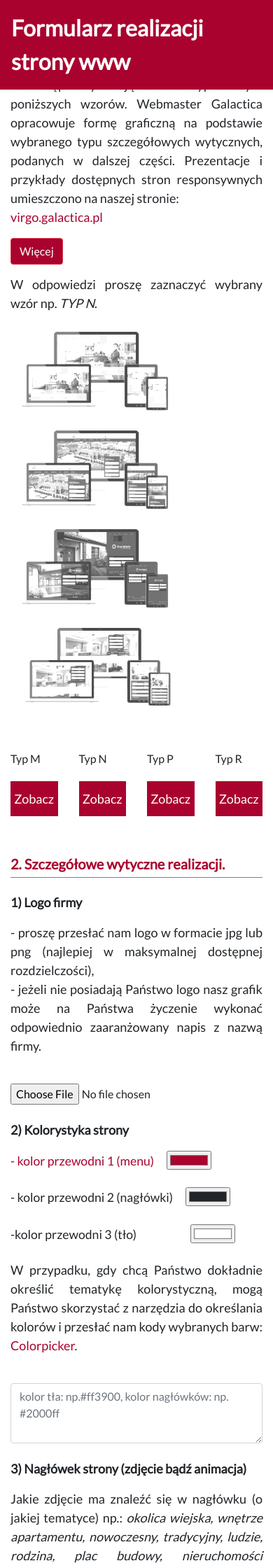
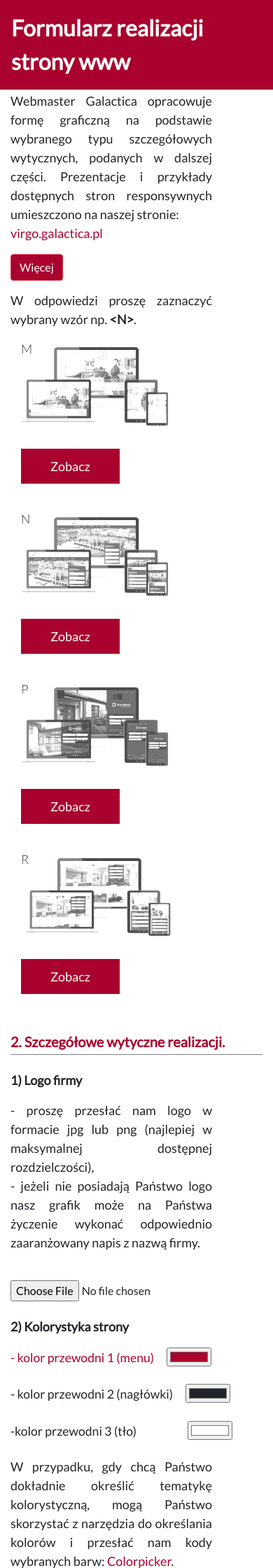
Before and after one commit to IgaSyl/order_website, a PHP site: page / in a window 390 px wide; the page is wider, and only the part inside the window is pictured. Shown: the top 2240 px of that part at 70% size. Run offline with PHP 8.4, Linux system fonts and the light colour scheme; grey boxes are pictures that could not be loaded.

Commit message:
web type input edit

```diff
--- a/CSS/style.css
+++ b/CSS/style.css
@@ -6,7 +6,6 @@
 
 body {
     padding-top: 7%;
-
 }
 
 .container {
@@ -23,9 +22,6 @@ body {
     max-width: 1110px;
     margin: 0 auto;
 }
-
-
-
 
 .resWeb-type,
 .web-details {
@@ -74,37 +70,6 @@ p {
     background-color: #a9022e;
 }
 
-
-
-@media(max-width: 680px) {
-    .select-color {
-        background-image: linear-gradient(to right, red, orange, yellow, green, rgb(170, 170, 218), rgb(186, 132, 224), violet);
-        height: 80px;
-        border-radius: .25rem;
-        margin-bottom: 15px;
-        width: 100%;
-        padding: 10px;
-        font-weight: 500;
-    }
-
-    p {
-        width: 100%;
-        text-align: justify;
-        font-size: 18px;
-    }
-
-    .formTitle {
-        margin-top: 30px;
-        margin-bottom: 30px;
-        font-size: 18px;
-        font-weight: bold;
-        color: white;
-        background-color: #a9022e;
-        ;
-        padding: 10px;
-        text-align: center;
-    }
-
 .resWeb-type,
 .web-details {
     border-bottom: 1px solid grey;
@@ -129,15 +94,10 @@ p {
 }
 
 
-}
-
 a,
 a:hover {
     color: #a9022e;
 }
-
-
-
 
 img {
     max-width: 100%;
@@ -149,13 +109,21 @@ img {
 }
 
 .row {
-
     margin-bottom: 15px;
 }
 
+span{
+    font-weight: bold;
+}
+span::before{
+    content: "<"
+}
+span::after{
+    content: ">"
+}
 
 a.show-presentation {
-    width: 200px;
+    width: 90%;
     height: 50px;
     margin: 20px 0px;
     background: #a9022e url(../sources/img/icon-resize.png) no-repeat 256px center;
@@ -174,6 +142,7 @@ a.show-presentation {
 .form-check-label--P,
 .form-check-label--R {
     filter: brightness(1.5) grayscale(1) opacity(.7);
+    color: #a9022e;
 }
 
 .form-check-label--M:hover,
@@ -187,18 +156,18 @@ a.show-presentation {
 input[type="radio"] {
     display: none;
 }
-
+/*
+.form-check-label{
+    border: 2px solid none;
+    padding: 5%;
+  } */
 
 input[type="radio"]:checked+label {
-
-    border: 1px solid #a9022e;
     background-color: #a9022e;
     opacity: 0, 5;
     filter: none;
+    padding: 5%;
 }
-
-
-
 
 .form-check-label--M {
     background-image: url(../sources/img/templatem.jpg);
@@ -268,6 +237,7 @@ label[for=base3] {
 
 input[type="color"] {
     width: 64px;
+    cursor: pointer;
 }
 
 :root {
@@ -284,13 +254,10 @@ label[for=base2] {
     color: var(--base2);
 }
 
-
-
 @media(min-width:768px) and (max-width:991px) {
 
-
     a.show-presentation {
-        width: 100%;
+        width: 70%;
         height: 50px;
         margin: 20px 0px;
         background: #a9022e url(../sources/img/icon-resize.png) no-repeat 256px center;
@@ -303,12 +270,20 @@ label[for=base2] {
         display: block;
     }
 
+    body {
+        padding-top: 15%;
+    }
+
+    label[for=base3] {
+        margin-right: 17.5%;
+    }
+
 }
 
 
 @media(max-width:767px) {
     a.show-presentation {
-        width: 100%;
+        width: 47%;
         height: 50px;
 
         background: #a9022e url(../sources/img/icon-resize.png) no-repeat 256px center;
@@ -319,6 +294,9 @@ label[for=base2] {
         line-height: 50px;
         text-align: center;
         display: inline-block;
+    }
+    label[for=base3] {
+        margin-right: 19.5%;
     }
 }
 
@@ -335,11 +313,11 @@ label[for=base2] {
     }
 
     body {
-        padding-top: 30%;
+        padding-top: 26%;
     }
 
     a.show-presentation {
-        width: 100%;
+        width: 76%;
         height: 50px;
         background: #a9022e url(../sources/img/icon-resize.png) no-repeat 256px center;
         background: #a9022e url(../images/virgo/icon-resize.png) no-repeat 256px center;
@@ -352,19 +330,10 @@ label[for=base2] {
     }
 
     label[for=base3] {
-        margin-right: 39.5%;
+        margin-right: 19.5%;
     }
+
     label[for=base1] {
         margin-right: 12%;
     }
 }
-
-@media(max-width:767px) {
-    body {
-        padding-top: 15%;
-    }
-
-    label[for=base3] {
-        margin-right: 20.5%;
-    }
-}
--- a/index.php
+++ b/index.php
@@ -32,64 +32,62 @@
         <form class="needs-validation" novalidate id="orderForm" method="POST" enctype="multipart/form-data"
             action="mail_db.php">
 
-            <p>W odpowiedzi proszę zaznaczyć wybrany wzór np. <em>TYP N</em>.</p>
+            <p>W odpowiedzi proszę zaznaczyć wybrany wzór np. <span>N</span>.</p>
             <div class="container row">
-
-                <div class="col">
+                <div class="col-lg-3 col-md-6">
                     <div class="form-check form-check-inline form-check webtype">
                         <input class="form-check-input" type="radio" id="typeM" name="web-type" value="Typ M" required>
-                        <label class="form-check-label form-check-label--M" for="typeM"></label>
+                        <label class="form-check-label form-check-label--M" for="typeM">M</label>
                     </div>
+                    <a href="http://f.formy.net/projekty/template-m" class="show-presentation" target="_blank"
+                        title="Prezentacja szablonu M">Zobacz prezentację</a>
                 </div>
-
-                <div class="col">
+                <div class="col-lg-3 col-md-6 ">
                     <div class="form-check form-check-inline webtype">
                         <input class="form-check-input" type="radio" id="typeN" name="web-type" value="Typ N" required>
-                        <label class="form-check-label form-check-label--N" for="typeN"></label>
+                        <label class="form-check-label form-check-label--N" for="typeN">N</label>
                     </div>
+                    <a href="http://f.formy.net/projekty/template-n" class="show-presentation" target="_blank"
+                        title="Prezentacja szablonu N">Zobacz prezentację</a>
                 </div>
-                <div class="col">
+                <div class="col-lg-3 col-md-6">
                     <div class="form-check form-check-inline webtype">
                         <input class="form-check-input" type="radio" id="typeP" name="web-type" value="Typ P" required>
-                        <label class="form-check-label form-check-label--P" for="typeP"></label>
+                        <label class="form-check-label form-check-label--P" for="typeP">P</label>
                     </div>
+                    <a href="http://f.formy.net/projekty/template-p" class="show-presentation" target="_blank"
+                        title="Prezentacja szablonu P">Zobacz prezentację</a>
                 </div>
-                <div class="col">
+                <div class="col-lg-3 col-md-6">
                     <div class="form-check form-check-inline webtype">
                         <input class="form-check-input" type="radio" id="typeR" name="web-type" value="Typ R" required>
-                        <label class="form-check-label form-check-label--R" for="typeR"></label>
+                        <label class="form-check-label form-check-label--R" for="typeR">R</label>
                         <div class="valid-feedback"></div>
                         <div class="invalid-feedback">Proszę wybrać szablon</div>
                     </div>
-
+                    <a href="http://f.formy.net/projekty/template-r" class="show-presentation" target="_blank"
+                        title="Prezentacja szablonu R">Zobacz prezentację</a>
                 </div>
-
             </div>
-            <div class="row">
+            <!-- <div class="row">
                 <div class="col-3 btn-presentation">
-                    <div class="web-type">Typ M</div>
                     <a href="http://f.formy.net/projekty/template-m" class="show-presentation" target="_blank"
                         title="Prezentacja szablonu M">Zobacz prezentację</a>
                 </div>
                 <div class="col-3 btn-presentation">
-                    <div class="web-type">Typ N</div>
                     <a href="http://f.formy.net/projekty/template-n" class="show-presentation" target="_blank"
                         title="Prezentacja szablonu N">Zobacz prezentację</a>
                 </div>
                 <div class="col-3 btn-presentation">
-                    <div class="web-type">Typ P</div>
                     <a href="http://f.formy.net/projekty/template-p" class="show-presentation" target="_blank"
                         title="Prezentacja szablonu P">Zobacz prezentację</a>
                 </div>
                 <div class="col-3 btn-presentation ">
-                    <div class="web-type">Typ R</div>
                     <a href="http://f.formy.net/projekty/template-r" class="show-presentation" target="_blank"
                         title="Prezentacja szablonu R">Zobacz prezentację</a>
                 </div>
-            </div>
-
+            </div> -->
             <div class="web-details">2. Szczegółowe wytyczne realizacji.</div>
-
             <div class="option">
                 <p class="option-title">1) Logo firmy </p>
                 <p class="option-description">- proszę przesłać nam logo w formacie jpg lub png (najlepiej w
```
Also changed, not shown: js/script.js (line endings or trailing spaces). Lines whose indentation alone changed are shown as unchanged.
